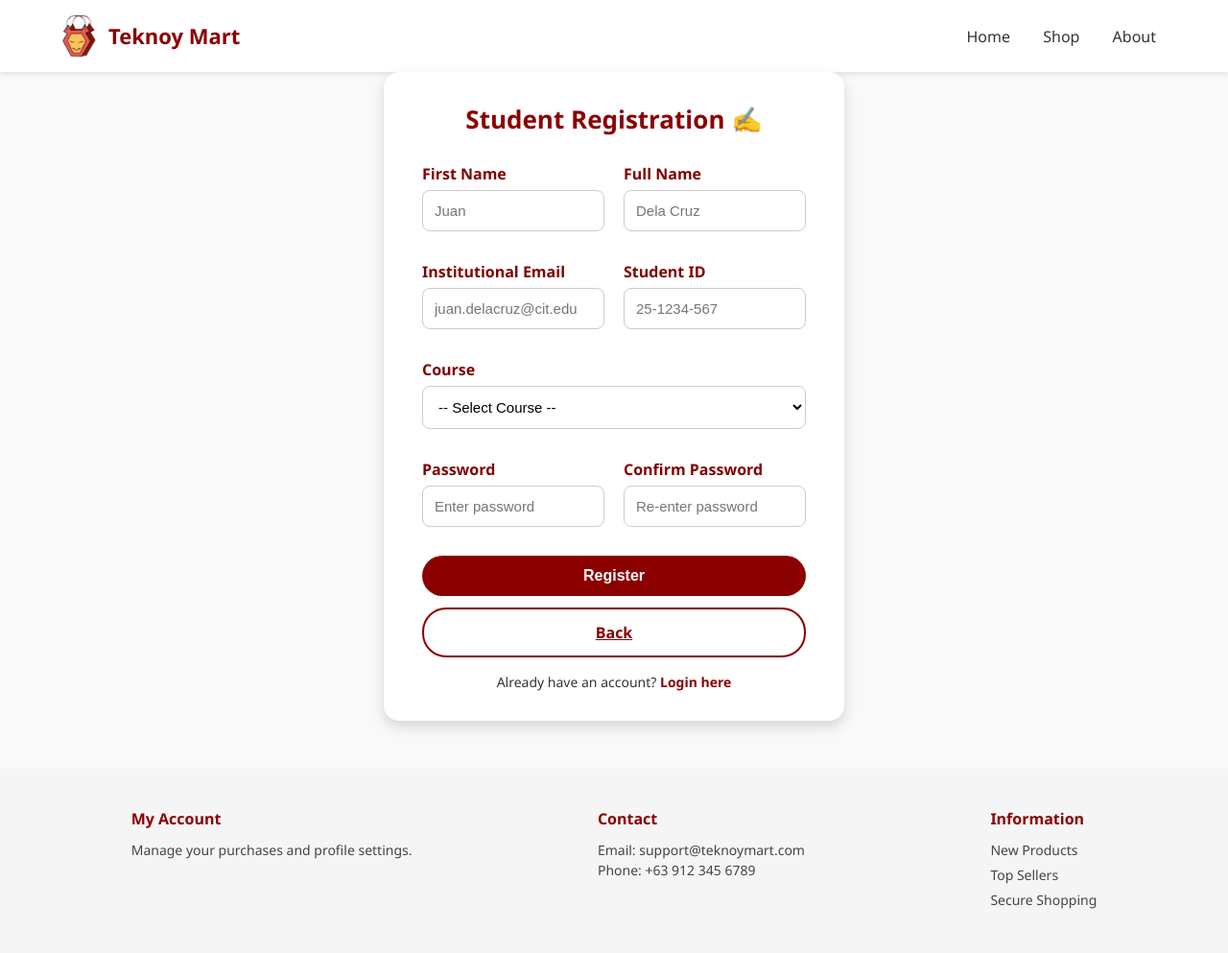
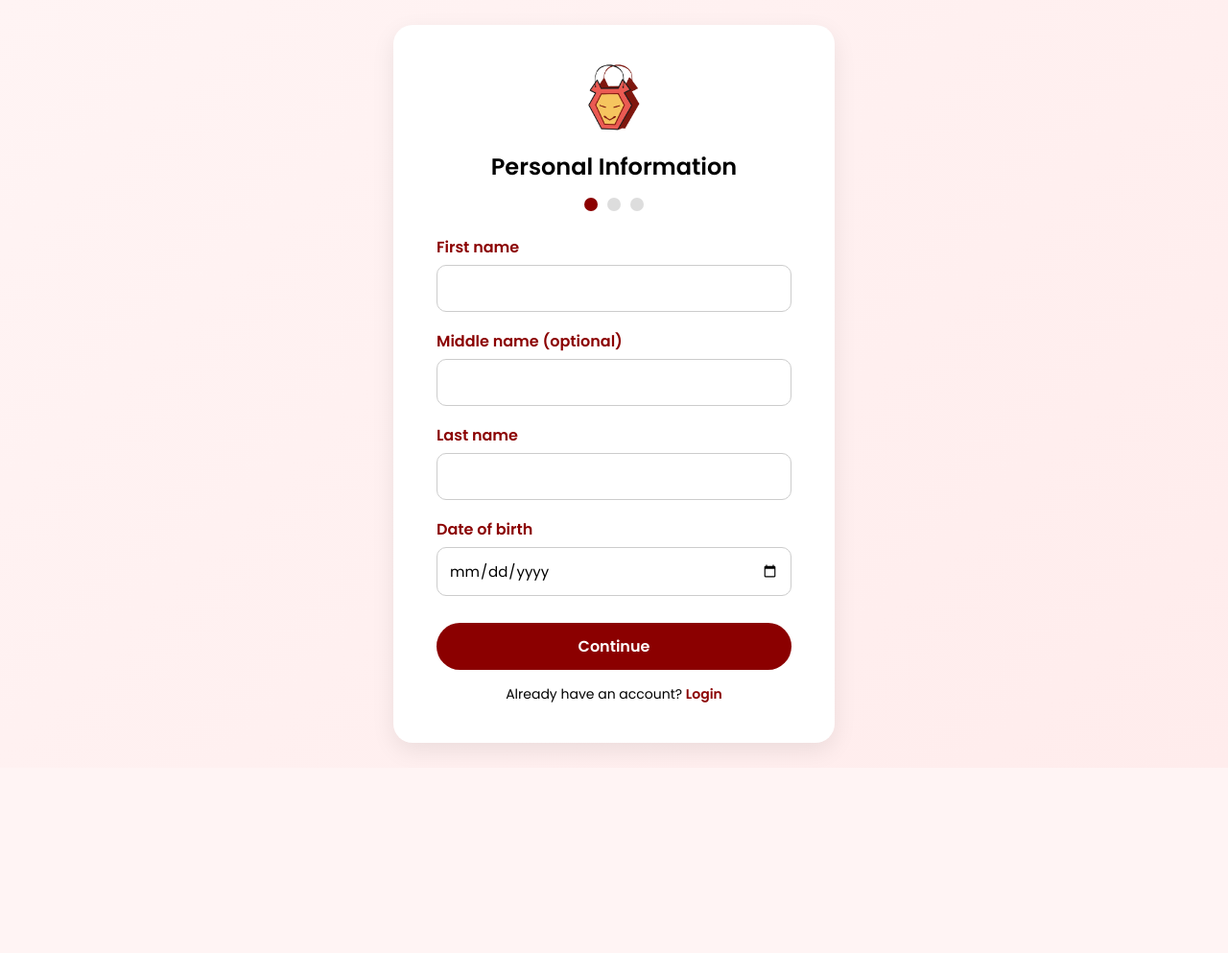
Before and after one commit to Adrian-pateres/teknoy-martt, a Django app: page /register/ in a window 1280 px wide. Shown: the whole page at 96% size. After the commit the page ends 788 px from the top, so only its background shows below. Run offline with Django 5.2, Linux system fonts and the light colour scheme.

Commit message:
updated all 4 register pages

```diff
--- /dev/null
+++ b/teknoy_mart/teknoymart/static/css/register.css
@@ -0,0 +1,242 @@
+/* =========================================================
+   TEKNOY MART - REGISTER STYLES (v2)
+   Covers all registration steps in a single design
+   ========================================================= */
+
+@import url('https://fonts.googleapis.com/css2?family=Poppins:wght@400;600&display=swap');
+
+/* ======== GLOBAL RESET ======== */
+* {
+  margin: 0;
+  padding: 0;
+  box-sizing: border-box;
+  font-family: "Poppins", sans-serif;
+}
+
+body {
+  background: linear-gradient(135deg, #fff4f4, #ffecec);
+  display: flex;
+  justify-content: center;
+  align-items: center;
+  min-height: 100vh;
+}
+
+/* ======== CARD CONTAINER ======== */
+.card {
+  background: #fff;
+  border-radius: 20px;
+  box-shadow: 0 8px 25px rgba(0, 0, 0, 0.08);
+  padding: 40px 45px;
+  width: 100%;
+  max-width: 460px;
+  text-align: center;
+  animation: fadeIn 0.4s ease-in-out;
+}
+
+@keyframes fadeIn {
+  from { opacity: 0; transform: translateY(10px); }
+  to { opacity: 1; transform: translateY(0); }
+}
+
+/* ======== HEADER / LOGO ======== */
+.card img {
+  width: 70px; /* smaller logo */
+  margin-bottom: 12px;
+}
+
+.card h2 {
+  color: #000000;
+  font-size: 24px;
+  margin-bottom: 15px;
+}
+
+/* ======== STEP INDICATOR ======== */
+.step-indicator {
+  display: flex;
+  justify-content: center;
+  align-items: center;
+  gap: 10px;
+  margin-bottom: 25px;
+}
+
+.step-circle {
+  width: 14px;
+  height: 14px;
+  border-radius: 50%;
+  background: #ddd;
+  transition: background 0.3s ease;
+}
+
+.step-circle.active {
+  background: #8B0000;
+}
+
+/* ======== FORM FIELDS ======== */
+form {
+  width: 100%;
+  text-align: left;
+}
+
+.form-group {
+  margin-bottom: 18px;
+  position: relative;
+}
+
+label {
+  display: block;
+  font-weight: 600;
+  margin-bottom: 6px;
+  color: #8B0000;
+}
+
+input, select {
+  width: 100%;
+  padding: 12px;
+  border: 1px solid #ccc;
+  border-radius: 10px;
+  font-size: 15px;
+  transition: 0.3s ease;
+}
+
+input:focus, select:focus {
+  border-color: #8B0000;
+  box-shadow: 0 0 6px rgba(139, 0, 0, 0.2);
+  outline: none;
+}
+
+/* ======== SHOW/HIDE PASSWORD ======== */
+.toggle-password {
+  position: absolute;
+  top: 39px;
+  right: 14px;
+  cursor: pointer;
+  color: #888;
+  font-size: 14px;
+  user-select: none;
+}
+.toggle-password:hover {
+  color: #8B0000;
+}
+
+/* ======== BUTTONS ======== */
+.btn {
+  width: 100%;
+  padding: 12px;
+  border: none;
+  border-radius: 25px;
+  font-size: 16px;
+  font-weight: bold;
+  cursor: pointer;
+  margin-top: 10px;
+  transition: all 0.3s ease;
+}
+
+.btn-primary {
+  background-color: #8B0000;
+  color: #fff;
+}
+.btn-primary:hover {
+  background-color: #ff4c4c;
+}
+
+.btn-secondary {
+  background: #fff;
+  border: 2px solid #8B0000;
+  color: #8B0000;
+}
+.btn-secondary:hover {
+  background: #8B0000;
+  color: #fff;
+}
+
+/* ======== USER TYPE SELECTION (REGISTER 3) ======== */
+.user-type-container {
+  display: flex;
+  flex-direction: row; /* vertical alignment */
+  align-items: center;
+  gap: 20px;
+  margin: 30px 0;
+}
+
+.user-card {
+  background: #fff;
+  border: 2px solid #ddd;
+  border-radius: 16px;
+  width: 100%;
+  max-width: 300px;
+  height: 140px;
+  text-align: center;
+  padding: 20px;
+  cursor: pointer;
+  transition: all 0.3s ease;
+}
+.user-card:hover {
+  border-color: #8B0000;
+  transform: scale(1.03);
+}
+.user-card.selected {
+  border-color: #8B0000;
+  background: #fff4f4;
+}
+
+.user-card img {
+  width: 55px;
+  height: 55px;
+  margin-bottom: 8px;
+}
+
+.user-card h4 {
+  color: #8B0000;
+  font-size: 16px;
+  font-weight: 600;
+}
+
+/* ======== LINKS BELOW FORM ======== */
+.login-link, .register-link {
+  margin-top: 15px;
+  font-size: 14px;
+  text-align: center;
+}
+.login-link a, .register-link a {
+  color: #8B0000;
+  font-weight: bold;
+  text-decoration: none;
+}
+.login-link a:hover, .register-link a:hover {
+  text-decoration: underline;
+}
+
+/* ======== RESPONSIVE ======== */
+@media (max-width: 600px) {
+  .card {
+    padding: 30px 25px;
+  }
+  .user-card {
+    width: 90%;
+  }
+}
+
+/* ======== SUCCESS PAGE (REGISTER 4) ======== */
+.logo-small {
+  width: 70px;
+  margin-bottom: 8px;
+}
+
+.success-icon {
+  margin: 20px auto;
+}
+
+.success-message {
+  font-size: 15px;
+  color: #333;
+  margin: 15px 0 30px;
+  line-height: 1.6;
+}
+
+/* Button group fix */
+.btn-group {
+  display: flex;
+  flex-direction: column;
+  gap: 12px;
+  margin-top: 15px;
+}
--- a/teknoy_mart/teknoymart/templates/index.html
+++ b/teknoy_mart/teknoymart/templates/index.html
@@ -18,7 +18,7 @@
         <!-- Buttons -->
         <div class="buttons">
             <a href="{% url 'login' %}" class="btn btn-primary">Login</a>
-            <a href="{% url 'register' %}" class="btn btn-secondary">Register</a>
+            <a href="{% url 'register_step1' %}" class="btn btn-secondary">Register</a>
         </div>
 
         <!-- Guest -->
--- a/teknoy_mart/teknoymart/templates/login.html
+++ b/teknoy_mart/teknoymart/templates/login.html
@@ -43,7 +43,7 @@
                         </div>
 
                         <button type="submit" class="btn btn-primary">Login</button>
-                        <a href="{% url 'register' %}" class="btn btn-secondary">Create Account</a>
+                        <a href="{% url 'register_step1' %}" class="btn btn-secondary">Create Account</a>
                     </form>
                 </div>
             </div>
--- a/teknoy_mart/teknoymart/templates/register.html
+++ b/teknoy_mart/teknoymart/templates/register.html
@@ -1,99 +1,52 @@
-{% extends "base.html" %}
 {% load static %}
-<script src="{% static 'js/script.js' %}" defer></script>
+<!doctype html>
+<html lang="en">
+<head>
+  <meta charset="utf-8">
+  <title>Register — Step 1</title>
+  <meta name="viewport" content="width=device-width,initial-scale=1">
+  <link rel="stylesheet" href="{% static 'css/register.css' %}">
+</head>
+<body>
+  <div class="card" role="main">
+    <img src="{% static 'images/logo.png' %}" alt="Logo">
+    <h2>Personal Information</h2>
 
-{% block title %}Register | Teknoy Mart{% endblock %}
-{% block body_class %}register-page{% endblock %}
+    <div class="step-indicator" aria-hidden="true">
+      <div class="step-circle active"></div>
+      <div class="step-circle"></div>
+      <div class="step-circle"></div>
+    </div>
 
-{% block content %}
-<main>
-  <div class="form-container">
-    <h2>Student Registration ✍️</h2>
-    <form method="POST" id="registerForm" action="{% url 'register' %}">
-    {% csrf_token %}
+    <form method="post" action="{% url 'register_step1' %}">
+      {% csrf_token %}
 
-      <!-- Row 1: First Name + Full Name -->
-      <div class="form-row">
-        <div class="form-group">
-          <label for="first_name">First Name</label>
-          <input type="text" id="first_name" name="first_name"
-                 placeholder="Juan" required
-                 value="{{ form.data.first_name|default_if_none:'' }}">
-        </div>
-        <div class="form-group">
-          <label for="full_name">Full Name</label>
-          <input type="text" id="full_name" name="full_name"
-                 placeholder="Dela Cruz" required
-                 value="{{ form.data.full_name|default_if_none:'' }}">
-        </div>
+      <div class="form-group">
+        <label for="first_name">First name</label>
+        <input id="first_name" name="first_name" type="text" required>
       </div>
 
-      <!-- Row 2: Email + Student ID -->
-      <div class="form-row">
-        <div class="form-group">
-          <label for="email">Institutional Email</label>
-          <input
-  type="email"
-  id="email"
-  name="email"
-  placeholder="juan.delacruz@cit.edu"
-  required
-  autocomplete="email"
-  oninput="validateInstitutionalEmail(this)"
-  oninvalid="validateInstitutionalEmail(this)"
-/>
-        </div>
-        <div class="form-group">
-          <label for="student_id">Student ID</label>
-          <input type="text" id="student_id" name="student_id"
-                 placeholder="25-1234-567" required
-                 value="{{ form.data.student_id|default_if_none:'' }}">
-        </div>
+      <div class="form-group">
+        <label for="middle_name">Middle name (optional)</label>
+        <input id="middle_name" name="middle_name" type="text">
       </div>
 
-      <!-- Row 3: Course -->
-      <div class="form-row full-width">
-        <div class="form-group full-width">
-          <label for="course">Course</label>
-          <select id="course" name="course" required>
-            <option value="">-- Select Course --</option>
-            <option value="BSCS">BS Computer Science</option>
-            <option value="BSIT">BS Information Technology</option>
-            <option value="BSECE">BS Electronics Engineering</option>
-            <option value="BSCE">BS Civil Engineering</option>
-            <option value="BSEE">BS Electrical Engineering</option>
-            <option value="BSME">BS Mechanical Engineering</option>
-            <option value="BSArch">BS Architecture</option>
-            <option value="BSBA">BS Business Administration</option>
-            <option value="BSA">BS Accountancy</option>
-            <option value="BSED">BS Education</option>
-            <option value="BSPsych">BS Psychology</option>
-            <option value="BSPolSci">BS Political Science</option>
-          </select>
-        </div>
+      <div class="form-group">
+        <label for="last_name">Last name</label>
+        <input id="last_name" name="last_name" type="text" required>
       </div>
 
-      <!-- Row 4: Password + Confirm Password -->
-      <div class="form-row">
-        <div class="form-group">
-          <label for="password">Password</label>
-          <input type="password" id="password" name="password" placeholder="Enter password" required>
-        </div>
-        <div class="form-group">
-          <label for="confirm_password">Confirm Password</label>
-          <input type="password" id="confirm_password" name="confirm_password" placeholder="Re-enter password" required>
-        </div>
+      <div class="form-group">
+        <label for="dob">Date of birth</label>
+        <input id="dob" name="dob" type="date" required>
       </div>
 
-      <!-- Submit Button -->
-      <button type="submit" class="btn btn-primary">Register</button>
-      <a href="{% url 'index' %}" class="btn btn-secondary">Back</a>
+      <button type="submit" class="btn btn-primary">Continue</button>
+      <p class="login-link">
+      Already have an account?
+      <a href="{% url 'login' %}">Login</a>
+    </p>
     </form>
-
-    <!-- Back to Login -->
-    <p class="register-link">Already have an account?
-      <a href="{% url 'login' %}">Login here</a>
-    </p>
   </div>
-</main>
-{% endblock %}
+</body>
+</html>
--- a/teknoy_mart/teknoymart/urls.py
+++ b/teknoy_mart/teknoymart/urls.py
@@ -7,9 +7,12 @@ urlpatterns = [
     path("", views.index, name="index"),   # landing page
     path('guest/', views.guest_home, name='guest_home'),  # default page
     path("home/", views.home, name="home"), # post-login
-    path("register/", views.register, name="register"),
     path("login/", views.login_view, name="login"),
     path("logout/", views.logout_view, name="logout"),
+    path('register/', views.register_step1, name='register_step1'),
+    path('register/step2/', views.register_step2, name='register_step2'),
+    path('register/step3/', views.register_step3, name='register_step3'),
+    path('register/step4/', views.register_step4, name='register_step4'),
 ]
 
 if settings.DEBUG:
--- a/teknoy_mart/teknoymart/views.py
+++ b/teknoy_mart/teknoymart/views.py
@@ -26,47 +26,34 @@ def home(request):
     return render(request, "home.html")
 
 
-def register(request):
-    if request.method == "POST":
-        # pull values exactly as your template sends them
-        first_name = request.POST.get("first_name", "").strip()
-        last_name  = (request.POST.get("full_name") or request.POST.get("last_name") or "").strip()
-        email      = (request.POST.get("email") or "").strip().lower()
-        student_id = request.POST.get("student_id", "").strip()  # saved as username
-        course     = request.POST.get("course", "").strip()      # not stored in auth_user (OK)
-        password   = request.POST.get("password") or ""
-        confirm    = request.POST.get("confirm_password") or ""
+def register_step1(request):
+    if request.method == 'POST':
+        request.session['first_name'] = request.POST.get('first_name')
+        request.session['middle_name'] = request.POST.get('middle_name')
+        request.session['last_name'] = request.POST.get('last_name')
+        request.session['dob'] = request.POST.get('dob')
+        return redirect('register_step2')  # ✅ should go to step 2
+    return render(request, 'register.html')
 
-        # basic server-side checks (match your front-end)
-        if password != confirm:
-            messages.error(request, "Passwords do not match.")
-            return render(request, "register.html", {"form": request.POST})
 
-        if not (email.endswith("@cit.edu") or email.endswith("@cit.edu.ph")):
-            messages.error(request, "Please use institutional email.")
-            return render(request, "register.html", {"form": request.POST})
+def register_step2(request):
+    if request.method == 'POST':
+        request.session['email'] = request.POST.get('email')
+        request.session['password'] = request.POST.get('password')
+        request.session['confirm_password'] = request.POST.get('confirm_password')
+        return redirect('register_step3')  # ✅ next is step 3
+    return render(request, 'register2.html')
 
-        if not first_name or not last_name or not student_id or not course:
-            messages.error(request, "Please complete all required fields.")
-            return render(request, "register.html", {"form": request.POST})
 
-        try:
-            user = User.objects.create_user(
-                username=student_id,         # Student ID shows in auth_user.username
-                email=email,
-                password=password,
-                first_name=first_name,
-                last_name=last_name,
-            )
-        except IntegrityError:
-            messages.error(request, "That Student ID or email is already registered.")
-            return render(request, "register.html", {"form": request.POST})
+def register_step3(request):
+    if request.method == 'POST':
+        user_type = request.POST.get('user_type')
+        # Save or process user info here if needed
+        return redirect('home')
+    return render(request, 'register3.html')
 
-        login(request, user)
-        return redirect("home")
-
-    # GET
-    return render(request, "register.html", {"form": StudentRegistrationForm()})
+def register_step4(request):
+    return render(request, "register4.html")
 
 # login view
 def login_view(request):
```
Also changed, not shown: teknoy_mart/teknoymart/templates/register2.html (added, +70 -0 lines), teknoy_mart/teknoymart/templates/register3.html (added, +53 -0 lines), teknoy_mart/teknoymart/templates/register4.html (added, +39 -0 lines).
